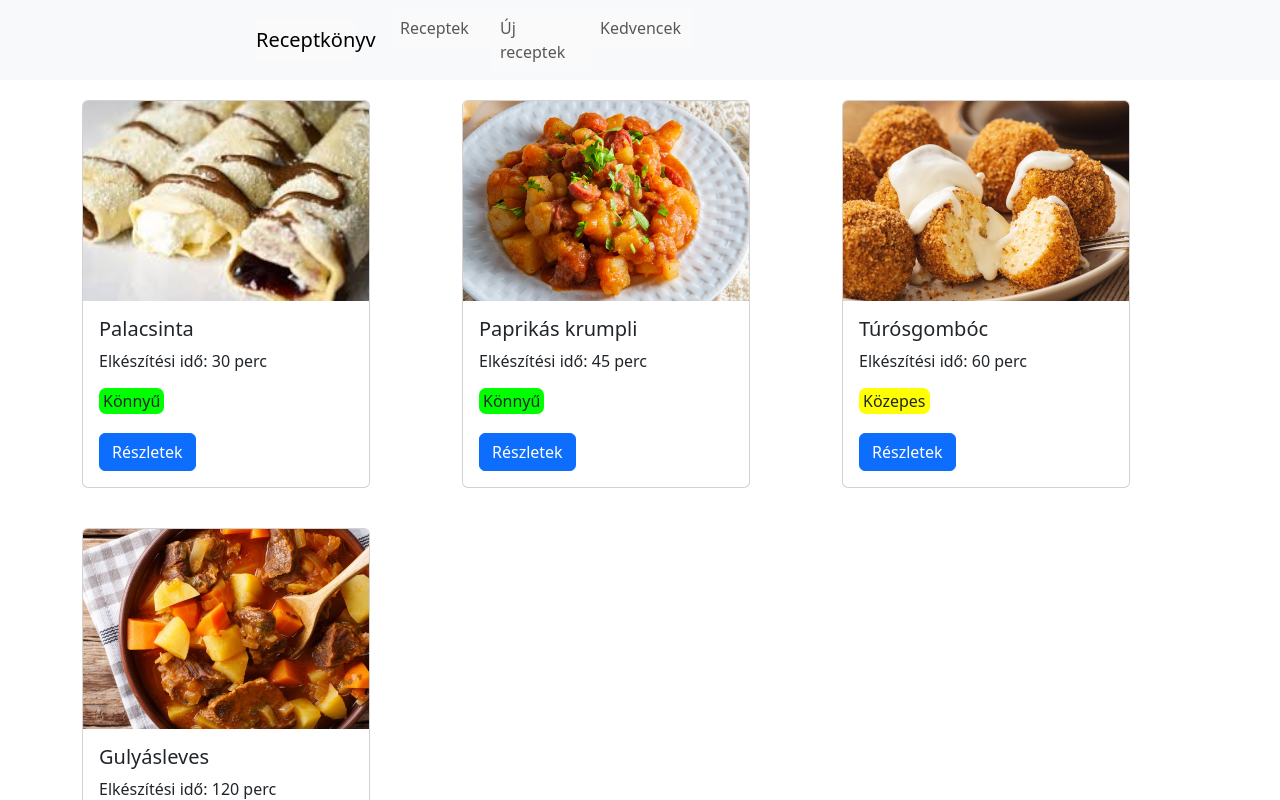
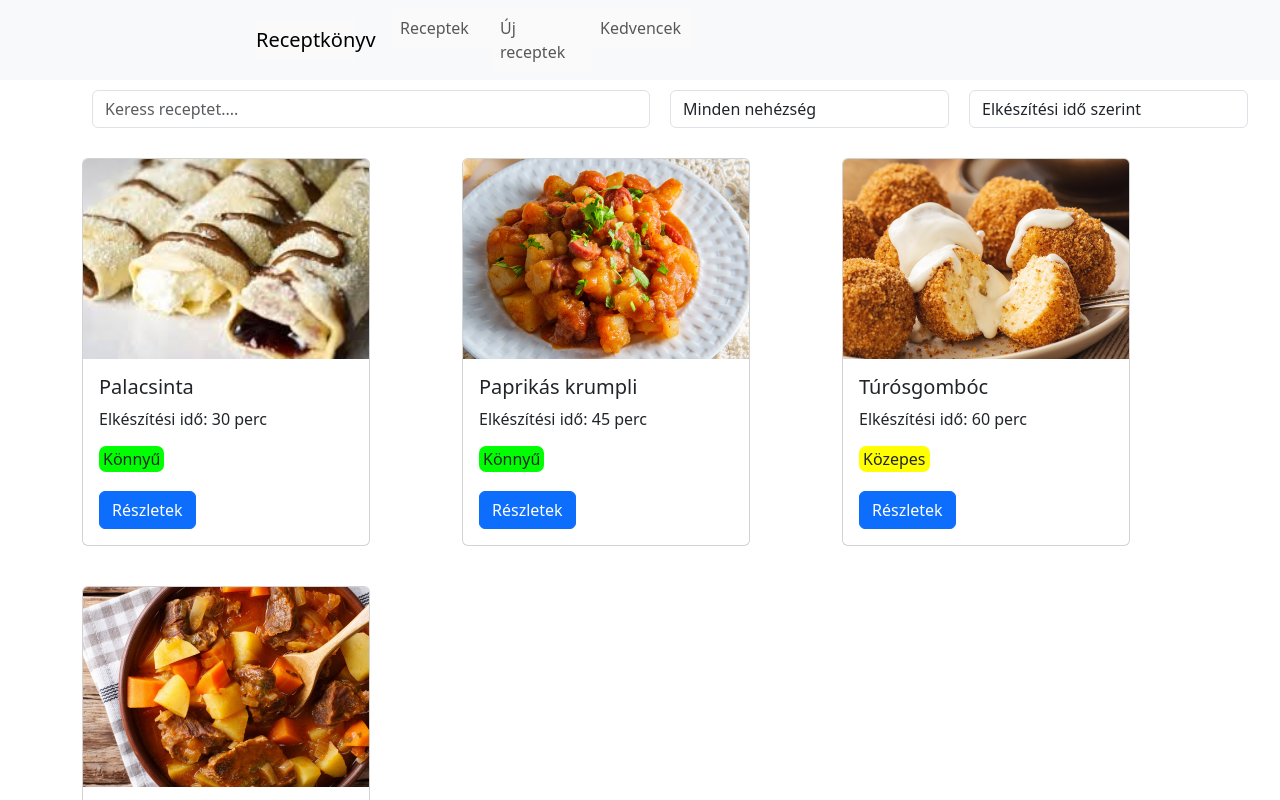
Before and after one commit to domipiggie/receptkonyv, a Vue app: page / in a window 1280 px wide. Shown: the top 800 px of the page. Built offline with nearby package versions, Linux system fonts and the light colour scheme.

Commit message:
search bar

```diff
--- a/src/App.vue
+++ b/src/App.vue
@@ -3,6 +3,7 @@ import {recipes} from './data/recipes';
 import Recipe from './classes/Recipe';
 import Navbar from './components/Navbar.vue';
 import Card from './components/Card.vue';
+import Search from './components/Search.vue';
 
 import { ref } from 'vue'
 
@@ -43,6 +44,9 @@ const search = (options) => {
             <Navbar />
         </section>
         <section>
+            <Search />
+        </section>
+        <section>
             <Card :recept="filteredRecipes"/>
         </section>
     </main>
--- a/src/components/Search.vue
+++ b/src/components/Search.vue
@@ -1,12 +1,43 @@
 <script setup>
-import { defineProps,defineEmits } from 'vue';
+import { defineProps, defineEmits } from 'vue';
 import Recipe from '../classes/Recipe';
 
 const emits = defineEmits(['search']);
 </script>
 
 <template>
+    <div class="container">
+        <div class="row">
+            <div class="col-12">
+                <form>
+                    <div class="form-group col-6 fe">
+                        <input type="search" class="form-control" id="searchRecipe" placeholder="Keress receptet...." v-model="search">
+                    </div>
+                    <div class="form-group col-3 fe">
+                        <select id="inputState" class="form-control">
+                            <option selected>Minden nehézség</option>
+                            <option>Könnyű</option>
+                            <option>Közepes</option>
+                            <option>Nehéz</option>
+                        </select>
+                    </div>
+                    <div class="form-group col-3 fe">
+                        <select id="inputState" class="form-control">
+                            <option selected>Elkészítési idő szerint</option>
+                            <option>ABC szerint</option>
+                        </select>
+                    </div>
+                </form>
+            </div>
+        </div>
+    </div>
 </template>
 
 <style scoped>
+    form{
+        display: flex;
+    }
+    .fe{
+        margin: 10px 10px;
+    }
 </style>
--- a/src/style.css
+++ b/src/style.css
@@ -2,4 +2,6 @@
   font-family: Inter, system-ui, Avenir, Helvetica, Arial, sans-serif;
   line-height: 1.5;
   font-weight: 400;
+
+  overflow-x: hidden;
 }
```
